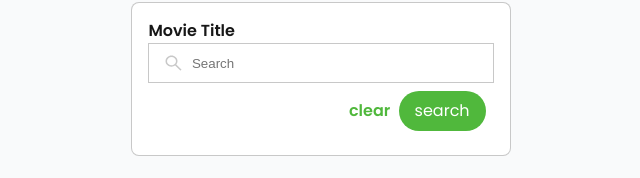
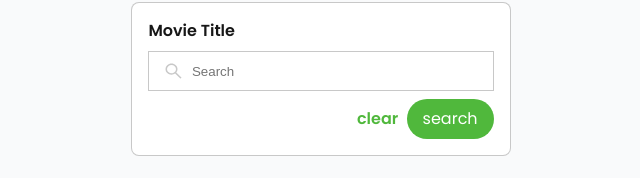
Before and after one commit to emreunsal1/movies-case, a Next.js app: page / in a window 1280 px wide. Shown: the part 118-296 px from the top of the page, without its empty margins (319-959 px from the left). Built offline with nearby package versions, Linux system fonts and the light colour scheme; no server answers.

Commit message:
update styling

```diff
--- a/src/styles/button.scss
+++ b/src/styles/button.scss
@@ -2,7 +2,6 @@
   font-family: "Poppins";
   font-size: 16px;
   line-height: $small-line-height;
-  margin: $medium-spacing;
   background-color: $green;
   text-align: center;
   color: white;
--- a/src/styles/card.scss
+++ b/src/styles/card.scss
@@ -1,6 +1,5 @@
 .m-card {
   padding: $large-spacing;
-
   border: 1px solid rgba(36, 36, 36, 0.25);
   border-radius: 8px;
   background-color: #fff;
--- a/src/styles/index.scss
+++ b/src/styles/index.scss
@@ -30,14 +30,19 @@ body {
     .header {
       margin-bottom: $xlarge-spacing;
     }
+    .movie-title {
+      margin-bottom: $medium-spacing;
+    }
     .button-container {
       width: 100%;
       display: flex;
       align-items: center;
       text-align: center;
       justify-content: flex-end;
+      margin-top: $medium-spacing;
       .m-clear-button {
         color: $green;
+        margin-right: $medium-spacing;
         font-weight: 600;
         width: 42px;
         height: 24px;
@@ -50,9 +55,9 @@ body {
     .list-container {
       .list-header {
         align-items: center;
+        margin-bottom: $small-spacing;
       }
       .list-item {
-        margin: $small-spacing 0;
         padding: 8px 0;
       }
     }
--- a/src/styles/list-element.scss
+++ b/src/styles/list-element.scss
@@ -1,3 +1,5 @@
 .m-list-item {
-  margin-bottom: 12px;
+  &:not(:last-child) {
+    margin-bottom: 12px;
+  }
 }
```
